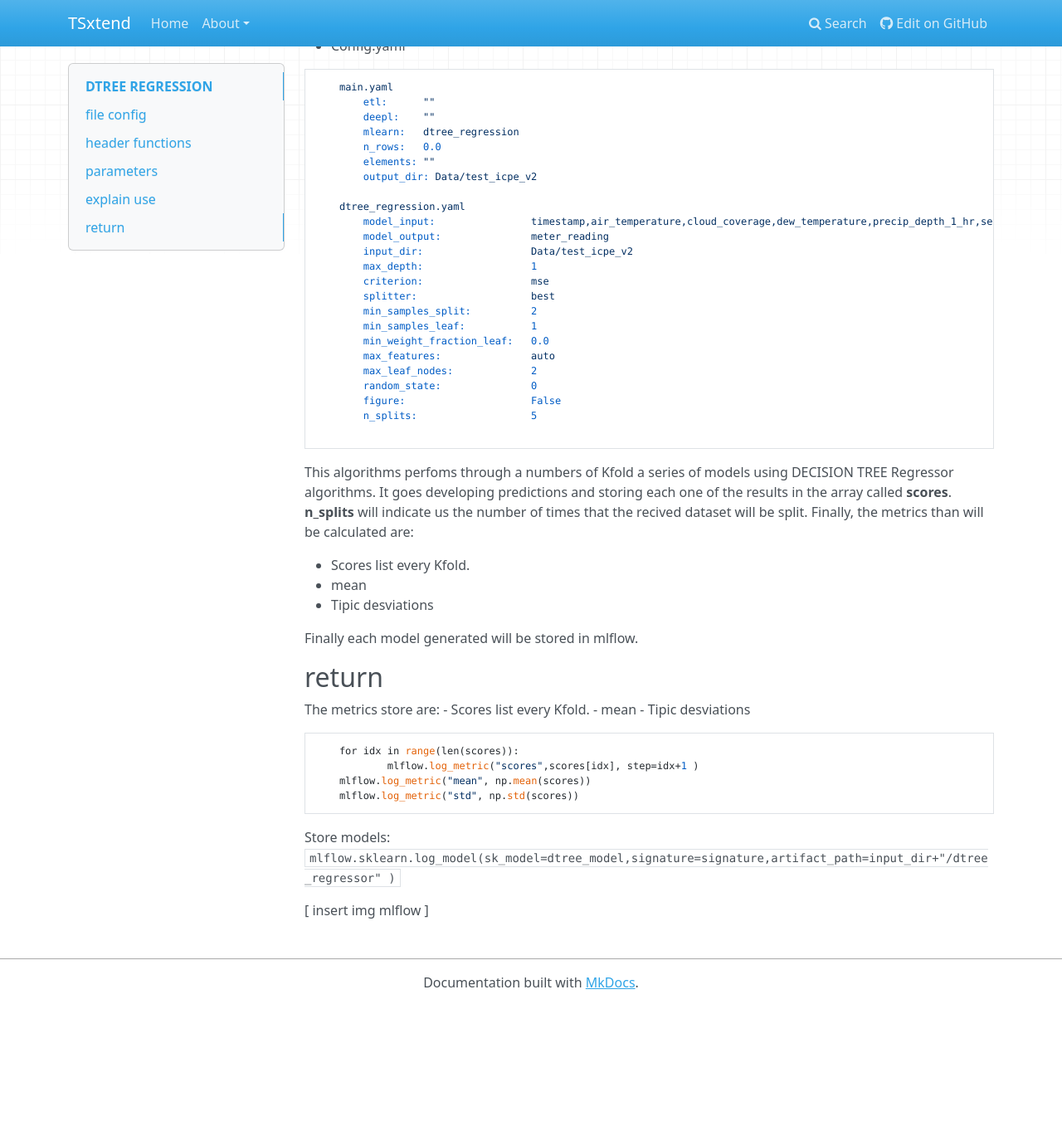
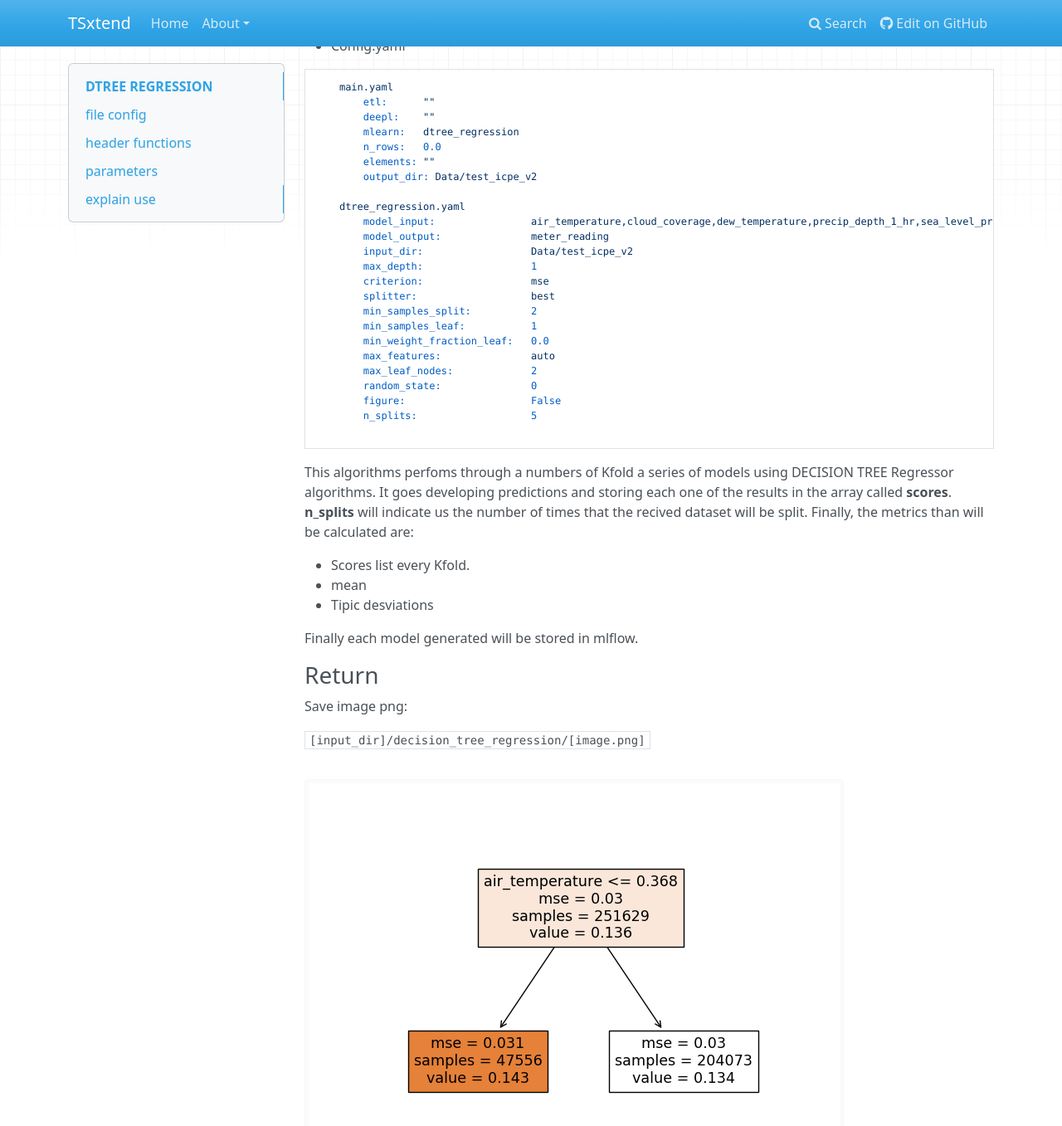
Before and after one commit to robermorjiUgr/Tsxtend, an MkDocs documentation site: the page built from docs/dtree_regression.md, in a window 1280 px wide and 1400 px high, scrolled down 934 px. Shown: the top 1357 px of the window at 83% size. Built offline with MkDocs 1.6.1, drawn with Linux system fonts in a browser that asks for light colours; nearby versions of some CDN libraries; library files that are not in the unit come from our copies; before the commit the page ends 2146 px from its top, so only the background shows below that.

Commit message:
Cambios a ser confirmados: 	modificado:     Config/dtree_regression.yaml 	modificado:     Config/main.yaml 	modificado:     docs/dtree_regression.md 	nuevo archivo:  docs/img/dtree.png 	nuevo archivo:  docs/img/xgboost.png 	modificado:     docs/partition-data.md 	modificado:     docs/xgb.md 	modificado:     dtree_regressor.py 	modificado:     main.py 	modificado:     xgb.py

```diff
--- a/docs/dtree_regression.md
+++ b/docs/dtree_regression.md
@@ -46,7 +46,7 @@ max_leaf_nodes, figure, n_splits)
         output_dir: Data/test_icpe_v2
 
     dtree_regression.yaml
-        model_input:                timestamp,air_temperature,cloud_coverage,dew_temperature,precip_depth_1_hr,sea_level_pressure,wind_speed
+        model_input:                air_temperature,cloud_coverage,dew_temperature,precip_depth_1_hr,sea_level_pressure,wind_speed,meter_reading
         model_output:               meter_reading
         input_dir:                  Data/test_icpe_v2
         max_depth:                  1
@@ -71,7 +71,14 @@ This algorithms perfoms through a numbers of Kfold a series  of models using DEC
 
 Finally each model generated will be stored in mlflow.
 
-## return
+### Return
+
+Save image png:
+
+`[input_dir]/decision_tree_regression/[image.png]`
+
+![dtree_regression](img/dtree.png)
+
 
 The metrics store are:
 - Scores list every Kfold.
--- a/main.py
+++ b/main.py
@@ -429,7 +429,6 @@ def workflow():
                             "artifact_uri":              active_run.info.artifact_uri,
                             "experiment_id":             active_run.info.experiment_id,
                             "run_id":                    active_run.info.run_id,
-                            "elements":                  elements,
                             "n_rows":                    n_rows,
                             "n_splits":                  parsed_yaml_file['n_splits'],
                             "input_dir":                 parsed_yaml_file['input_dir'],
--- a/xgb.py
+++ b/xgb.py
@@ -112,8 +112,10 @@ model_input,model_output,n_splits, objective ):
     mlflow.log_metric("mean", np.mean(scores))
     mlflow.log_metric("std", np.std(scores))
 
-
-
+    print(xgb_model.feature_importances_)
+    # plot
+    plt.bar(range(len(xgb_model.feature_importances_)), xgb_model.feature_importances_)
+    plt.savefig(input_dir+ "/xgboost/"+file_analysis.replace(".csv",'.png'))
     name_model = "model_xgboost_"+file_analysis.replace(".csv","")
 
     # SCHEMA MODEL MLFlow
```
Also changed, not shown: docs/partition-data.md (+1 -1 lines), docs/xgb.md (+6 -1 lines), dtree_regressor.py (+15 -9 lines), docs/img/dtree.png (added), docs/img/xgboost.png (added), 2 other files.
